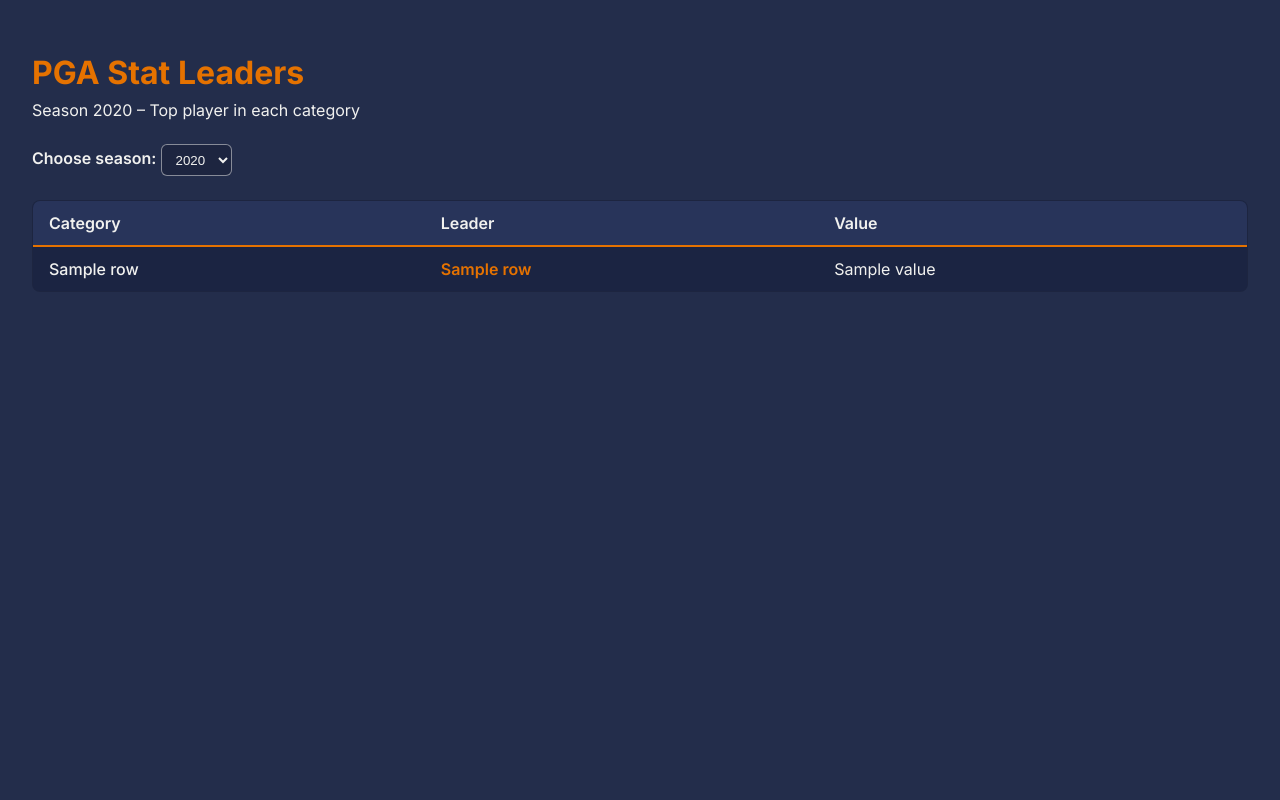
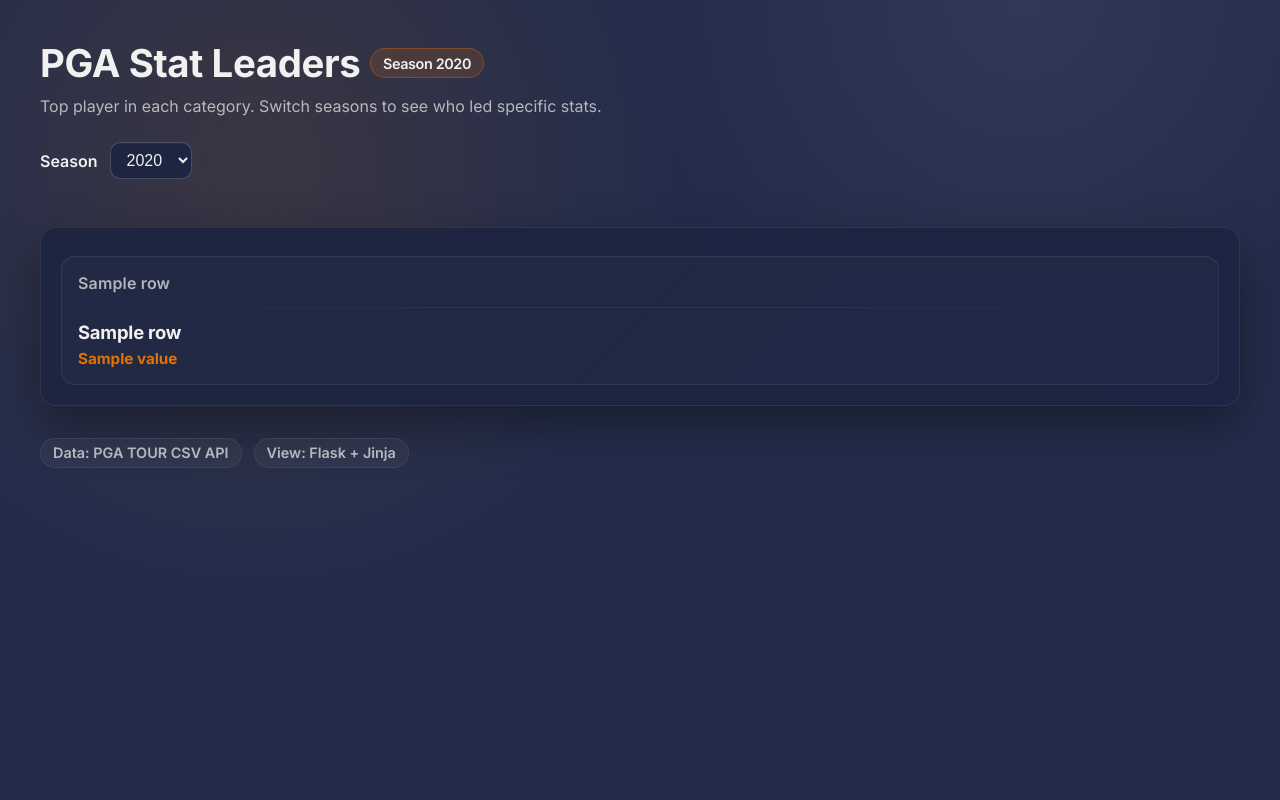
Before and after one commit to MaxGuryan9/ds2022-pga-golf, a Flask app: template templates/index.html in a window 1280 px wide. Run offline with Flask 3, Linux system fonts and the light colour scheme; the template is opened without the code that fills it: most values are stand-ins (such as "Sample title", 1, 10 or a date in 2020); parts of the project's set-up code (start-up, migrations or seed data) failed here and were passed over.

Commit message:
Made dashboard look more professional

```diff
--- a/templates/index.html
+++ b/templates/index.html
@@ -8,82 +8,194 @@
   <link rel="preconnect" href="https://fonts.gstatic.com" crossorigin>
   <link href="https://fonts.googleapis.com/css2?family=Inter:wght@400;500;600;700&display=swap" rel="stylesheet">
   <style>
+    :root {
+      --bg: #232d4b;
+      --panel: #1d2540;
+      --panel-alt: #1b2442;
+      --accent: #e57200;
+      --text: #f1f1ef;
+      --muted: rgba(241, 241, 239, 0.7);
+      --border: rgba(241, 241, 239, 0.08);
+      --shadow: 0 20px 50px rgba(0, 0, 0, 0.35);
+    }
+
+    * { box-sizing: border-box; }
+
     body {
       font-family: "Inter", "Segoe UI", system-ui, -apple-system, BlinkMacSystemFont, sans-serif;
-      background: #232d4b;
-      color: #F1F1EF;
+      background: radial-gradient(circle at 20% 20%, rgba(229, 114, 0, 0.12), transparent 35%),
+                  radial-gradient(circle at 80% 0%, rgba(255, 255, 255, 0.06), transparent 30%),
+                  var(--bg);
+      color: var(--text);
       margin: 0;
-      padding: 2rem;
+      min-height: 100vh;
+      padding: 2.5rem 1.5rem 3rem;
     }
-    h1 {
-      margin-bottom: 0.5rem;
-      color: #e57200;
+
+    .page {
+      max-width: 1200px;
+      margin: 0 auto;
     }
-    .subtitle {
-      color: #F1F1EF;
+
+    .header {
+      display: flex;
+      flex-direction: column;
+      gap: 0.5rem;
       margin-bottom: 1.5rem;
     }
-    .year-select {
-      margin-bottom: 1.5rem;
+
+    h1 {
+      margin: 0;
+      color: var(--text);
+      letter-spacing: -0.01em;
+      font-size: clamp(1.8rem, 3vw, 2.4rem);
+      display: flex;
+      align-items: center;
+      gap: 0.6rem;
     }
+
+    .pill {
+      display: inline-flex;
+      align-items: center;
+      gap: 0.35rem;
+      padding: 0.35rem 0.75rem;
+      border-radius: 999px;
+      background: rgba(229, 114, 0, 0.15);
+      color: var(--text);
+      font-weight: 600;
+      font-size: 0.9rem;
+      border: 1px solid rgba(229, 114, 0, 0.35);
+    }
+
+    .subtitle {
+      color: var(--muted);
+      margin: 0;
+      font-size: 1rem;
+      max-width: 720px;
+      line-height: 1.5;
+    }
+
+    .controls {
+      display: flex;
+      align-items: center;
+      gap: 0.75rem;
+      flex-wrap: wrap;
+      margin: 1rem 0 1.5rem;
+    }
+
     label {
       font-weight: 600;
+      color: var(--text);
     }
+
     select {
-      background: #1d2540;
-      color: #F1F1EF;
-      border: 1px solid rgba(241, 241, 239, 0.5);
-      border-radius: 6px;
-      padding: 0.4rem 0.6rem;
+      background: var(--panel);
+      color: var(--text);
+      border: 1px solid rgba(241, 241, 239, 0.2);
+      border-radius: 10px;
+      padding: 0.5rem 0.75rem;
+      font-size: 1rem;
+      box-shadow: inset 0 1px 0 rgba(255, 255, 255, 0.04);
+      transition: border-color 0.2s ease, box-shadow 0.2s ease;
     }
     select:focus {
-      outline: 2px solid #e57200;
-      outline-offset: 2px;
+      outline: none;
+      border-color: var(--accent);
+      box-shadow: 0 0 0 3px rgba(229, 114, 0, 0.25);
     }
-    table {
-      width: 100%;
-      border-collapse: collapse;
-      margin-top: 1rem;
-      background: #1d2540;
-      border-radius: 8px;
-      overflow: hidden;
-      border: 1px solid rgba(241, 241, 239, 0.15);
+
+    .panel {
+      background: linear-gradient(135deg, var(--panel), var(--panel-alt));
+      border: 1px solid var(--border);
+      border-radius: 16px;
+      padding: 1.25rem;
+      box-shadow: var(--shadow);
     }
-    th, td {
-      padding: 0.75rem 1rem;
-      text-align: left;
+
+    .grid {
+      display: grid;
+      grid-template-columns: repeat(auto-fit, minmax(260px, 1fr));
+      gap: 1rem;
+      margin-top: 0.5rem;
     }
-    th {
-      background: #28345a;
+
+    .card {
+      background: rgba(255, 255, 255, 0.02);
+      border: 1px solid var(--border);
+      border-radius: 14px;
+      padding: 1rem;
+      display: flex;
+      flex-direction: column;
+      gap: 0.35rem;
+      box-shadow: inset 0 1px 0 rgba(255, 255, 255, 0.02);
+    }
+
+    .card h3 {
+      margin: 0;
+      font-size: 1rem;
+      color: var(--muted);
       font-weight: 600;
-      border-bottom: 2px solid #e57200;
+      letter-spacing: 0.01em;
     }
-    tr:nth-child(even) {
-      background: #1f2a4b;
+
+    .leader {
+      color: var(--text);
+      font-size: 1.15rem;
+      font-weight: 700;
+      letter-spacing: -0.01em;
     }
-    tr:nth-child(odd) {
-      background: #1b2442;
+
+    .value {
+      color: var(--accent);
+      font-weight: 700;
+      font-size: 0.95rem;
     }
-    tr + tr td {
-      border-top: 1px solid rgba(241, 241, 239, 0.08);
+
+    .divider {
+      margin: 0.5rem 0;
+      height: 1px;
+      background: linear-gradient(90deg, transparent, var(--border), transparent);
+      border: none;
     }
-    .stat-name {
-      font-weight: 500;
+
+    footer {
+      margin-top: 2rem;
+      color: var(--muted);
+      font-size: 0.9rem;
+      display: flex;
+      gap: 0.75rem;
+      flex-wrap: wrap;
     }
-    .player-name {
+
+    .chip {
+      display: inline-flex;
+      align-items: center;
+      gap: 0.35rem;
+      padding: 0.35rem 0.75rem;
+      border-radius: 999px;
+      background: rgba(255, 255, 255, 0.04);
+      border: 1px solid var(--border);
+      color: var(--muted);
       font-weight: 600;
-      color: #e57200;
+    }
+
+    @media (max-width: 640px) {
+      body { padding: 1.5rem 1rem 2rem; }
+      .controls { flex-direction: column; align-items: flex-start; }
+      .panel { padding: 1rem; }
     }
   </style>
 </head>
 <body>
-  <h1>PGA Stat Leaders</h1>
-  <div class="subtitle">
-    Season {{ year }} – Top player in each category
-  </div>
-
-  <form class="year-select" method="get" action="/">
-    <label for="year">Choose season:</label>
+  <div class="page">
+    <header class="header">
+      <h1>
+        PGA Stat Leaders
+        <span class="pill">Season {{ year }}</span>
+      </h1>
+      <p class="subtitle">Top player in each category. Switch seasons to see who led specific stats.</p>
+      <form class="controls" method="get" action="/">
+        <label for="year">Season</label>
         <select id="year" name="year" onchange="this.form.submit()">
           {% for y in years %}
           <option value="{{ y }}" {% if y == year %}selected{% endif %}>{{ y }}</option>
@@ -93,21 +205,16 @@
           <button type="submit">Go</button>
         </noscript>
       </form>
+    </header>
 
-  <table>
-    <thead>
-      <tr>
-        <th>Category</th>
-        <th>Leader</th>
-        <th>Value</th>
-      </tr>
-    </thead>
-    <tbody>
+    <section class="panel">
+      <div class="grid">
         {% for row in leaders %}
-      <tr>
-        <td class="stat-name">{{ row.stat_label }}</td>
-        <td class="player-name">{{ row.player_name }}</td>
-        <td>
+        <div class="card">
+          <h3>{{ row.stat_label }}</h3>
+          <hr class="divider" />
+          <div class="leader">{{ row.player_name }}</div>
+          <div class="value">
             {% if row.stat_label == "Money Earned" %}
               {{ row.value }}
             {% elif row.value is number %}
@@ -115,10 +222,16 @@
             {% else %}
               {{ row.value }}
             {% endif %}
-        </td>
-      </tr>
+          </div>
+        </div>
         {% endfor %}
-    </tbody>
-  </table>
+      </div>
+    </section>
+
+    <footer>
+      <span class="chip">Data: PGA TOUR CSV API</span>
+      <span class="chip">View: Flask + Jinja</span>
+    </footer>
+  </div>
 </body>
 </html>
```
Lines whose indentation alone changed are shown as unchanged.
